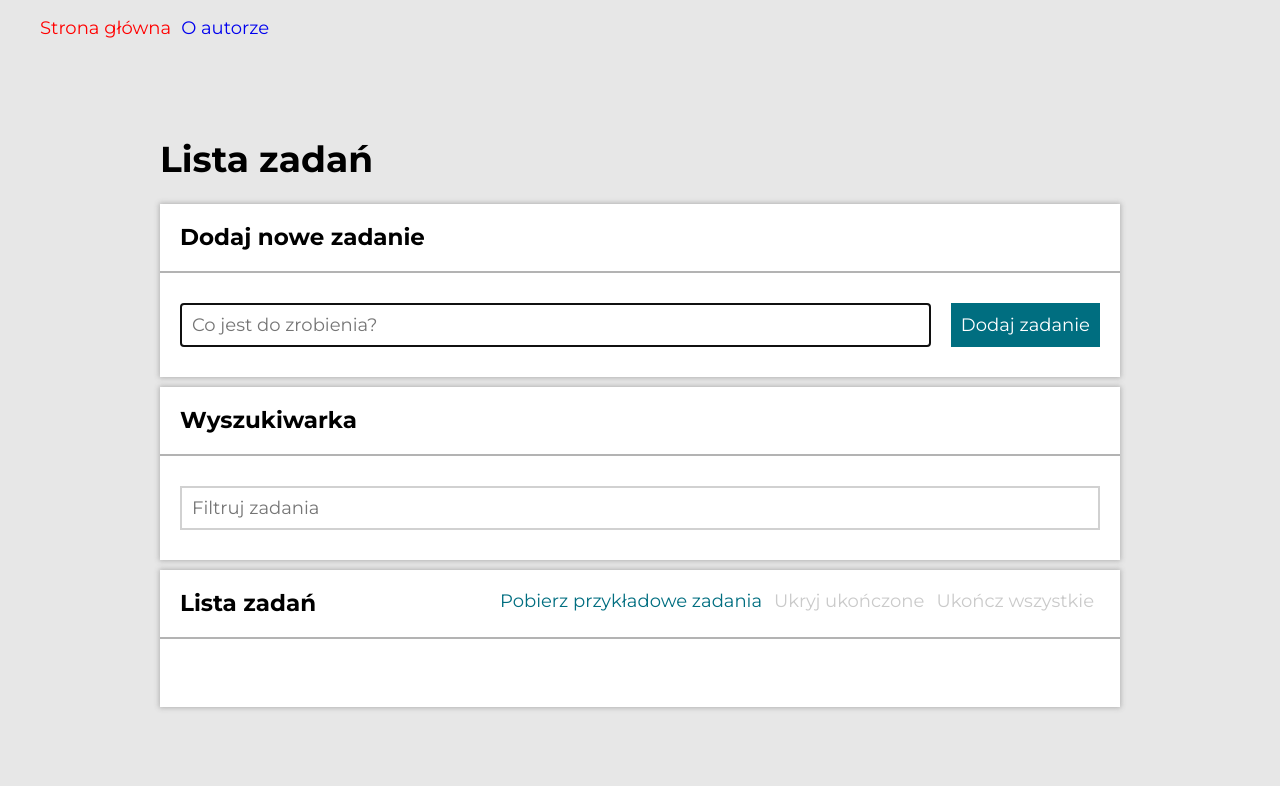
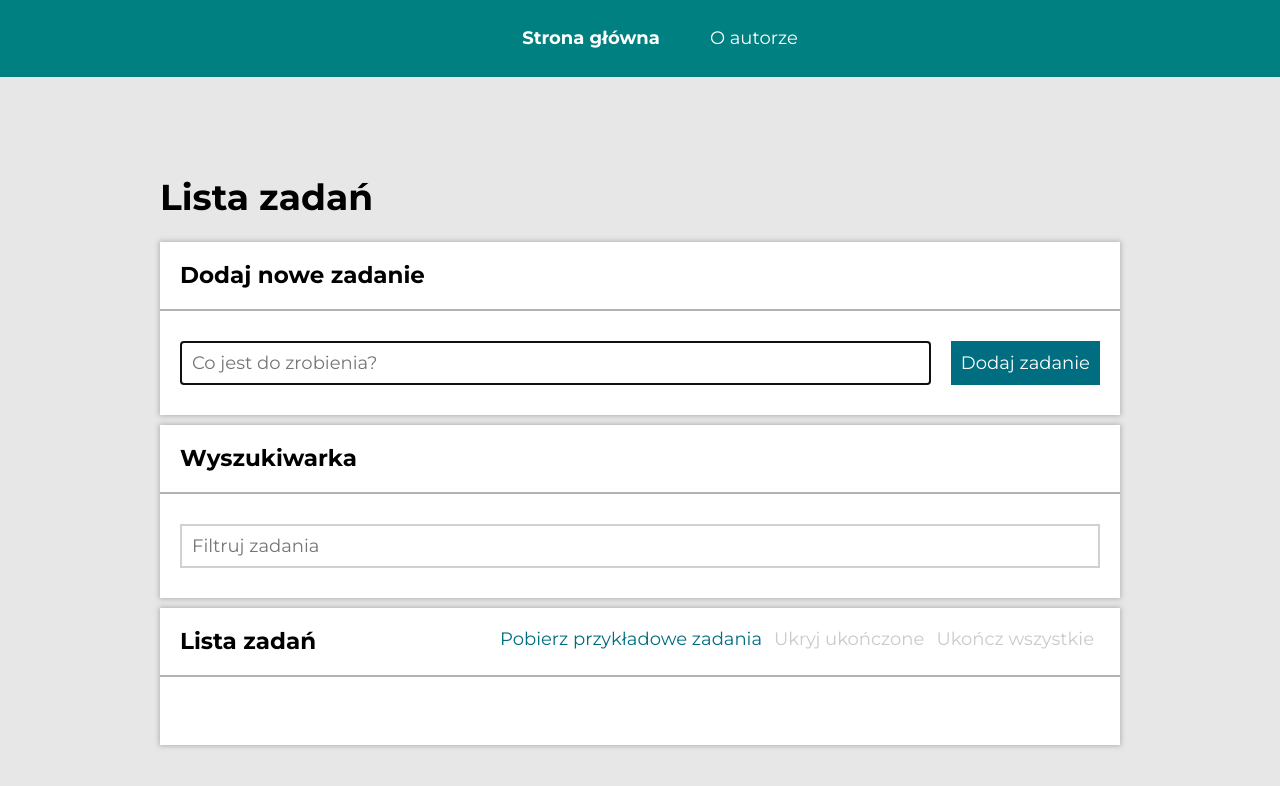
Before and after one commit to KrystianZybura/todo-list-react, a React (Create React App) app: page /#/zadania in a window 1280 px wide. Shown: the top 786 px of the page. Built offline with nearby package versions, Linux system fonts and the light colour scheme.

Commit message:
Navigation added, NavLink & ul styles modified

```diff
--- a/src/App.js
+++ b/src/App.js
@@ -7,11 +7,13 @@ import {
 import TasksPage from "./features/tasks/TasksPage";
 import AuthorPage from "./features/author/AuthorPage";
 import TaskPage from "./features/tasks/TaskPage";
-import { StyledNavlink, UnorderedList } from "./styled";
+import { Navigation, StyledNavlink, UnorderedList } from "./styled";
+import Container from "./common/Container";
 
 const App = () => (
   <HashRouter>
-    <nav>
+    <Navigation>
+      <Container>
         <UnorderedList>
           <li>
             <StyledNavlink to="/zadania">Strona główna</StyledNavlink>
@@ -20,7 +22,8 @@ const App = () => (
             <StyledNavlink to="/autor">O autorze</StyledNavlink>
           </li>
         </UnorderedList>
-    </nav>
+      </Container>
+    </Navigation>
 
     <Switch>
       <Route path="/autor">
--- a/src/styled.js
+++ b/src/styled.js
@@ -1,17 +1,25 @@
 import { NavLink } from "react-router-dom/cjs/react-router-dom.min";
 import styled from "styled-components";
 
+const Navigation = styled.nav`
+  background-color: teal;
+  padding: 10px;
+`;
+
 const StyledNavlink = styled(NavLink)`
+  color: white;
   text-decoration: none;
+
   &.active {
-    color: red;
+    font-weight: bold;
   }
 `;
 
 const UnorderedList = styled.ul`
   display: flex;
-  gap: 10px;
+  justify-content: center;
+  gap: 50px;
   list-style: none;
 `;
 
-export { StyledNavlink, UnorderedList };
+export { Navigation, StyledNavlink, UnorderedList };
```
Lines whose indentation alone changed are shown as unchanged.
